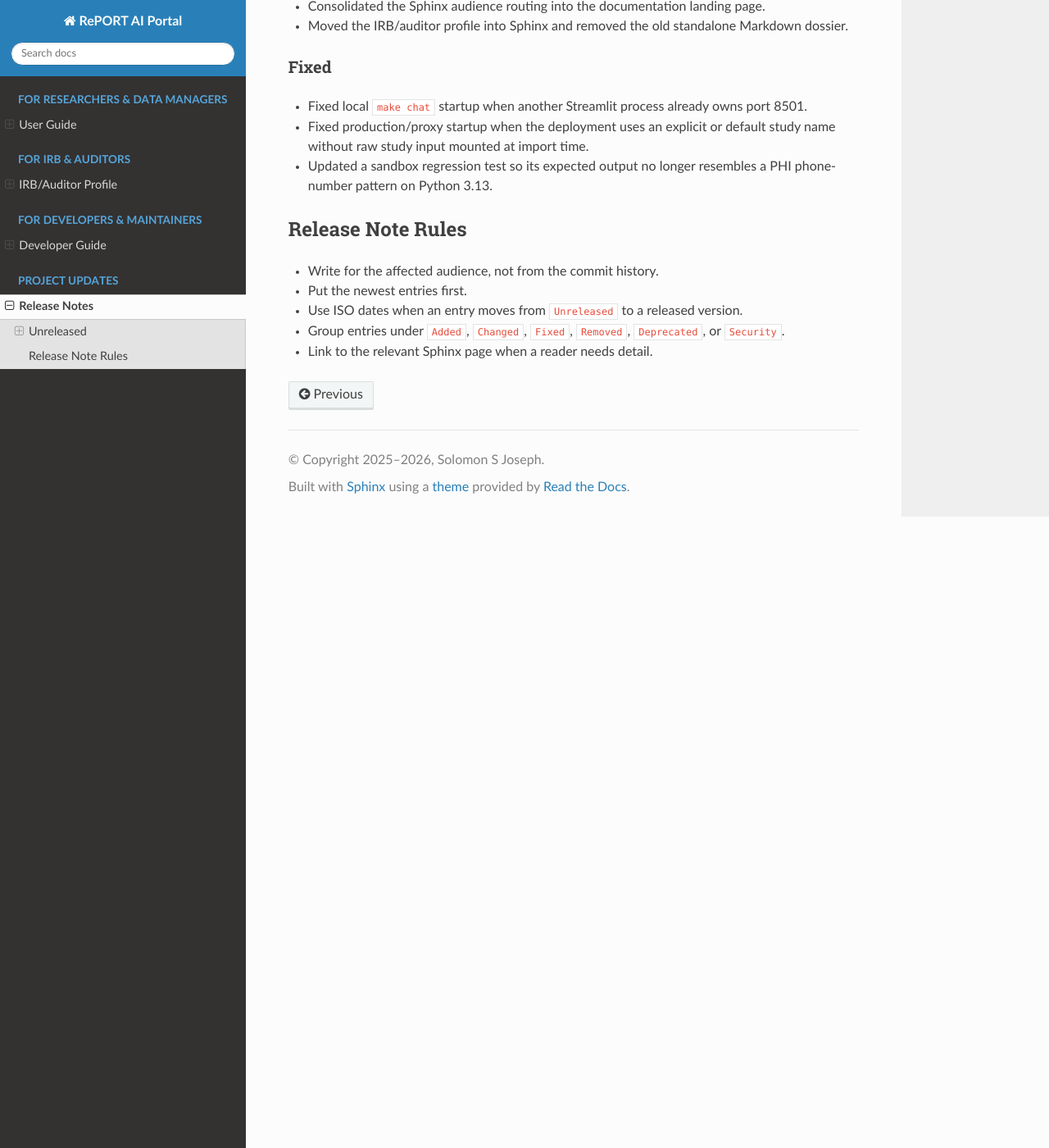
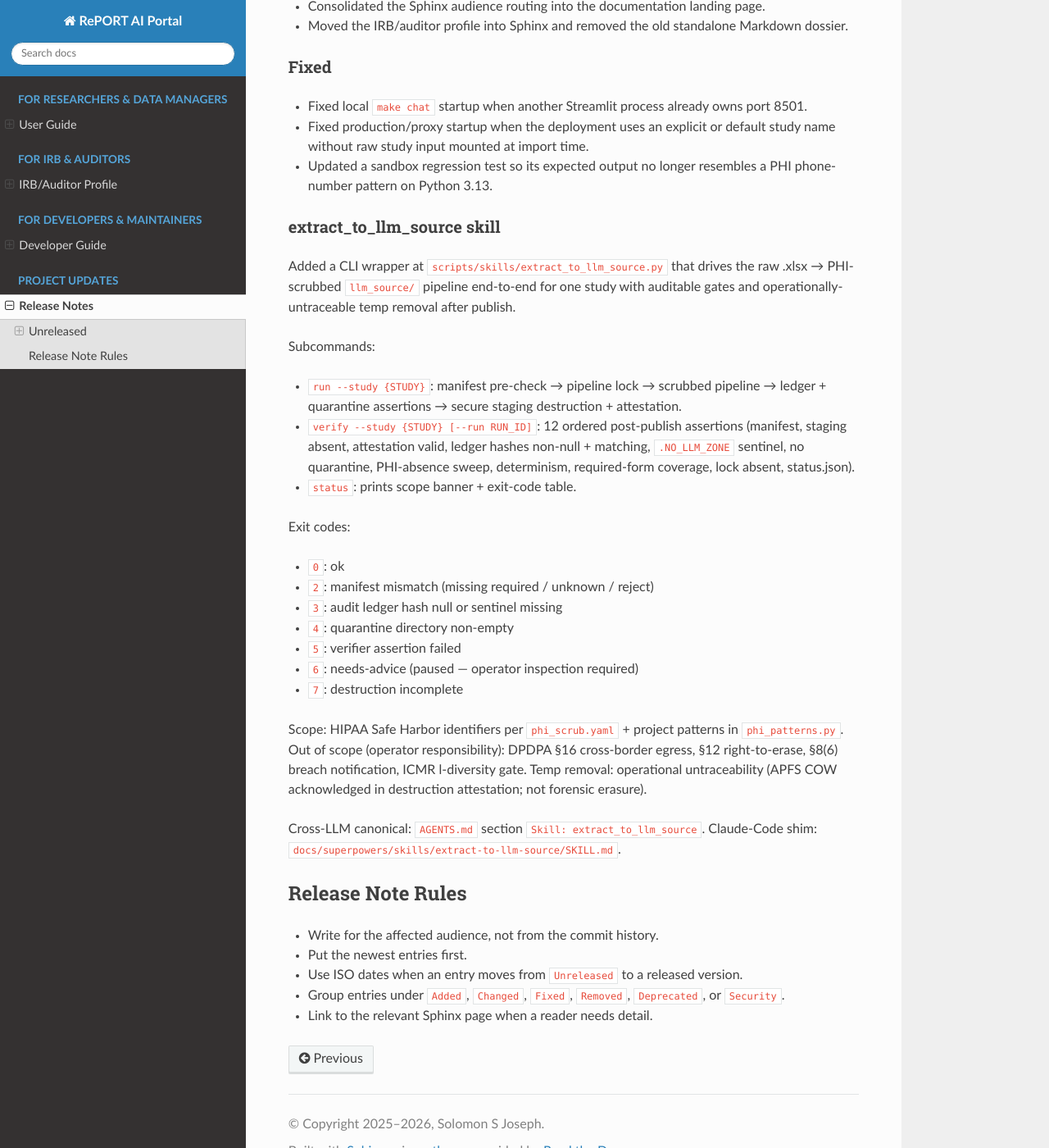
Before and after one commit to solomonsjoseph/RePORT-AI-Portal, a Sphinx documentation site: the page built from docs/sphinx/release_notes.rst, in a window 1280 px wide and 1400 px high, scrolled down 778 px. Shown: the whole window at 82% size. Built offline with Sphinx 7.4.7 and the Read the Docs theme 3.1.0, drawn with Linux system fonts in a browser that asks for light colours.

Commit message:
docs(release): announce extract_to_llm_source skill + add dry-run protocol
Add Unreleased release note entry for the extract_to_llm_source skill wrapper
(subcommands, exit codes, scope boundary, cross-LLM canonical references) and
append a Dry-run protocol (operator) subsection to the AGENTS.md skill section
documenting the exact commands and success criteria for the operator-gated run.

```diff
--- a/docs/sphinx/release_notes.rst
+++ b/docs/sphinx/release_notes.rst
@@ -49,6 +49,42 @@ Fixed
 * Updated a sandbox regression test so its expected output no longer
   resembles a PHI phone-number pattern on Python 3.13.
 
+extract_to_llm_source skill
+~~~~~~~~~~~~~~~~~~~~~~~~~~~
+
+Added a CLI wrapper at ``scripts/skills/extract_to_llm_source.py`` that drives the
+raw .xlsx → PHI-scrubbed ``llm_source/`` pipeline end-to-end for one study with
+auditable gates and operationally-untraceable temp removal after publish.
+
+Subcommands:
+
+- ``run --study {STUDY}``: manifest pre-check → pipeline lock → scrubbed pipeline →
+  ledger + quarantine assertions → secure staging destruction + attestation.
+- ``verify --study {STUDY} [--run RUN_ID]``: 12 ordered post-publish assertions
+  (manifest, staging absent, attestation valid, ledger hashes non-null +
+  matching, ``.NO_LLM_ZONE`` sentinel, no quarantine, PHI-absence sweep,
+  determinism, required-form coverage, lock absent, status.json).
+- ``status``: prints scope banner + exit-code table.
+
+Exit codes:
+
+- ``0``: ok
+- ``2``: manifest mismatch (missing required / unknown / reject)
+- ``3``: audit ledger hash null or sentinel missing
+- ``4``: quarantine directory non-empty
+- ``5``: verifier assertion failed
+- ``6``: needs-advice (paused — operator inspection required)
+- ``7``: destruction incomplete
+
+Scope: HIPAA Safe Harbor identifiers per ``phi_scrub.yaml`` + project patterns in
+``phi_patterns.py``. Out of scope (operator responsibility): DPDPA §16 cross-border
+egress, §12 right-to-erase, §8(6) breach notification, ICMR l-diversity gate.
+Temp removal: operational untraceability (APFS COW acknowledged in destruction
+attestation; not forensic erasure).
+
+Cross-LLM canonical: ``AGENTS.md`` section ``Skill: extract_to_llm_source``.
+Claude-Code shim: ``docs/superpowers/skills/extract-to-llm-source/SKILL.md``.
+
 Release Note Rules
 ------------------
 
```
Also changed, not shown: AGENTS.md (+27 -0 lines).
